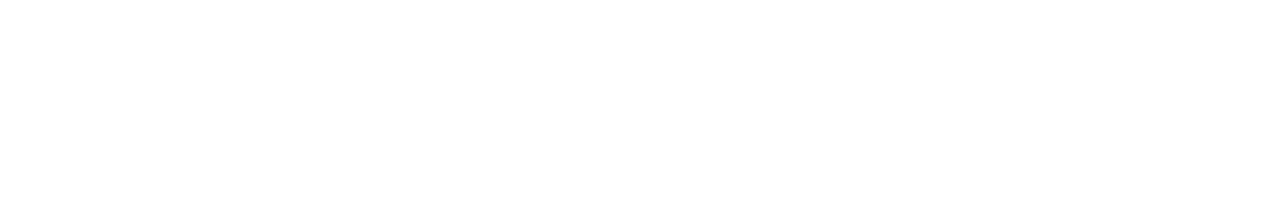
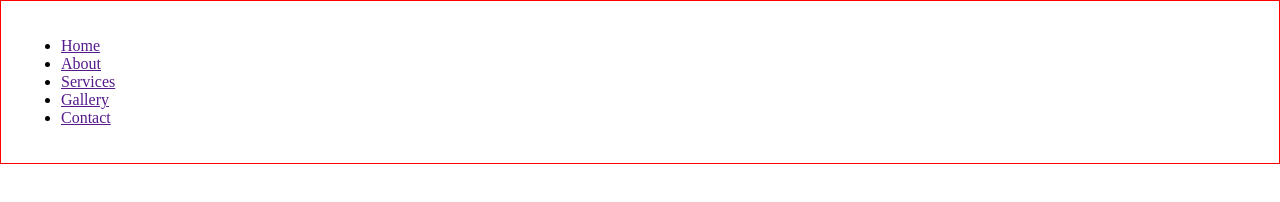
Before and after one commit to abirwww/lawyer_portfolioo, a website: page index.html in a window 1280 px wide. Drawn offline with Linux system fonts and the light colour scheme.

Commit message:
header part and menu added

```diff
--- a/index.html
+++ b/index.html
@@ -7,6 +7,18 @@
     <link rel="stylesheet" href="assets/styles/app.css">
 </head>
 <body>
-
+    <header>
+        <div class="container">
+            <nav>
+                <ul>
+                    <li><a href=""> Home</a></li>
+                    <li><a href=""> About</a></li>
+                    <li><a href=""> Services</a></li>
+                    <li><a href=""> Gallery</a></li>
+                    <li><a href=""> Contact</a></li>
+                </ul>
+            </nav>
+        </div>
+    </header>
 </body>
 </html>
```
